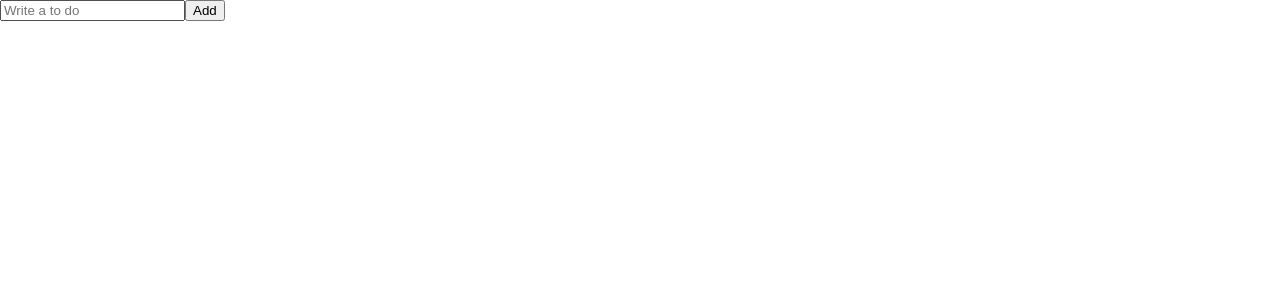
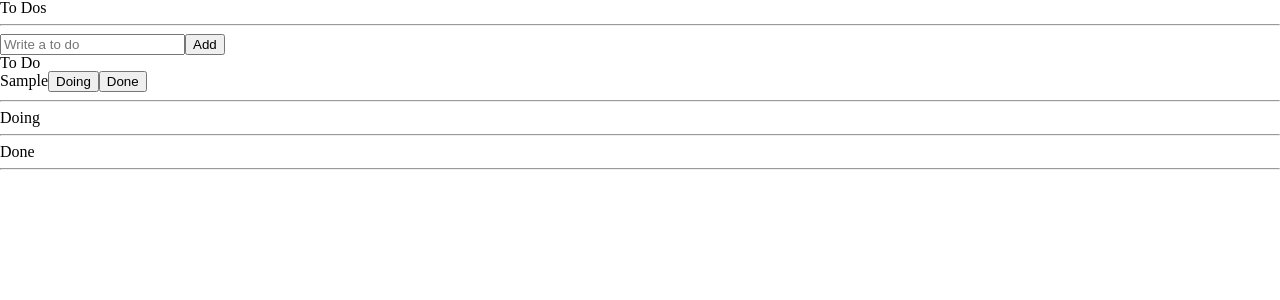
Before and after one commit to pjk0007/react-types-todolist, a React (Create React App) app: page / in a window 1280 px wide. Both pictures are taken after typing "Sample" into the empty fields and a click on the button "Add". Shown: the top 300 px of the page. Built offline with nearby package versions, Linux system fonts and the light colour scheme.

Commit message:
seperated code and learned selector from recoil

```diff
--- a/src/App.tsx
+++ b/src/App.tsx
@@ -1,6 +1,6 @@
 import { createGlobalStyle } from "styled-components";
 import reset from "styled-reset";
-import ToDoList from "./ToDoList";
+import ToDoList from "./components/ToDoList";
 
 const GlobalStyle = createGlobalStyle`
   @import url('https://fonts.googleapis.com/css2?family=Source+Sans+Pro:wght@300;400&display=swap');
--- a/src/ToDoList.tsx
+++ /dev/null
@@ -1,27 +0,0 @@
-import { useForm } from "react-hook-form";
-
-interface IForm {
-  toDo: string;
-}
-
-function ToDoList() {
-  const { register, handleSubmit, setValue } = useForm<IForm>();
-  const handleValid = (data: IForm) => {
-    console.log("add to do", data.toDo);
-    setValue("toDo", "");
-  };
-  return (
-    <div>
-      <form onSubmit={handleSubmit(handleValid)}>
-        <input
-          {...register("toDo", {
-            required: "Please write a To Do",
-          })}
-          placeholder="Write a to do"
-        />
-        <button>Add</button>
-      </form>
-    </div>
-  );
-}
-export default ToDoList;
--- /dev/null
+++ b/src/atoms.tsx
@@ -0,0 +1,24 @@
+import { atom, selector } from "recoil";
+
+export interface IToDo {
+  text: string;
+  id: number;
+  category: "DONE" | "DOING" | "TO_DO";
+}
+
+export const toDoState = atom<IToDo[]>({
+  key: "toDo",
+  default: [],
+});
+
+export const toDoSelector = selector({
+  key: "toDoSelector",
+  get: ({ get }) => {
+    const toDos = get(toDoState);
+    return [
+      toDos.filter((toDo) => toDo.category === "TO_DO"),
+      toDos.filter((toDo) => toDo.category === "DOING"),
+      toDos.filter((toDo) => toDo.category === "DONE"),
+    ];
+  },
+});
--- /dev/null
+++ b/src/components/CreateToDo.tsx
@@ -0,0 +1,32 @@
+import { useForm } from "react-hook-form";
+import { useSetRecoilState } from "recoil";
+import { toDoState } from "../atoms";
+
+interface IForm {
+  toDo: string;
+}
+
+function CreateToDo() {
+  const setToDos = useSetRecoilState(toDoState);
+  const { register, handleSubmit, setValue } = useForm<IForm>();
+  const handleValid = ({ toDo }: IForm) => {
+    setToDos((prev) => [
+      { text: toDo, id: Date.now(), category: "TO_DO" },
+      ...prev,
+    ]);
+    setValue("toDo", "");
+  };
+  return (
+    <form onSubmit={handleSubmit(handleValid)}>
+      <input
+        {...register("toDo", {
+          required: "Please write a To Do",
+        })}
+        placeholder="Write a to do"
+      />
+      <button>Add</button>
+    </form>
+  );
+}
+
+export default CreateToDo;
--- /dev/null
+++ b/src/components/ToDo.tsx
@@ -0,0 +1,43 @@
+import { useSetRecoilState } from "recoil";
+import { IToDo, toDoState } from "../atoms";
+
+function ToDo({ text, category, id }: IToDo) {
+  const setToDos = useSetRecoilState(toDoState);
+  const onClick = (event: React.MouseEvent<HTMLButtonElement>) => {
+    const {
+      currentTarget: { name },
+    } = event;
+    setToDos((oldToDos) => {
+      const targetIndex = oldToDos.findIndex((toDo) => toDo.id === id);
+      const newToDo = { text, id, category: name as IToDo["category"] };
+
+      return [
+        ...oldToDos.slice(0, targetIndex),
+        newToDo,
+        ...oldToDos.slice(targetIndex + 1),
+      ];
+    });
+  };
+  return (
+    <li>
+      <span>{text}</span>
+      {category !== "DOING" && (
+        <button name="DOING" onClick={onClick}>
+          Doing
+        </button>
+      )}
+      {category !== "TO_DO" && (
+        <button name="TO_DO" onClick={onClick}>
+          TODO
+        </button>
+      )}
+      {category !== "DONE" && (
+        <button name="DONE" onClick={onClick}>
+          Done
+        </button>
+      )}
+    </li>
+  );
+}
+
+export default ToDo;
--- /dev/null
+++ b/src/components/ToDoList.tsx
@@ -0,0 +1,38 @@
+import { useRecoilValue } from "recoil";
+import { toDoSelector } from "../atoms";
+import CreateToDo from "./CreateToDo";
+import ToDo from "./ToDo";
+
+function ToDoList() {
+  const [toDo, doing, done] = useRecoilValue(toDoSelector);
+
+  return (
+    <div>
+      <h1>To Dos</h1>
+      <hr />
+      <CreateToDo />
+      <h2>To Do</h2>
+      <ul>
+        {toDo.map((toDo) => (
+          <ToDo key={toDo.id} {...toDo} />
+        ))}
+      </ul>
+      <hr />
+      <h2>Doing</h2>
+      <ul>
+        {doing.map((toDo) => (
+          <ToDo key={toDo.id} {...toDo} />
+        ))}
+      </ul>
+      <hr />
+      <h2>Done</h2>
+      <ul>
+        {done.map((toDo) => (
+          <ToDo key={toDo.id} {...toDo} />
+        ))}
+      </ul>
+      <hr />
+    </div>
+  );
+}
+export default ToDoList;
```
